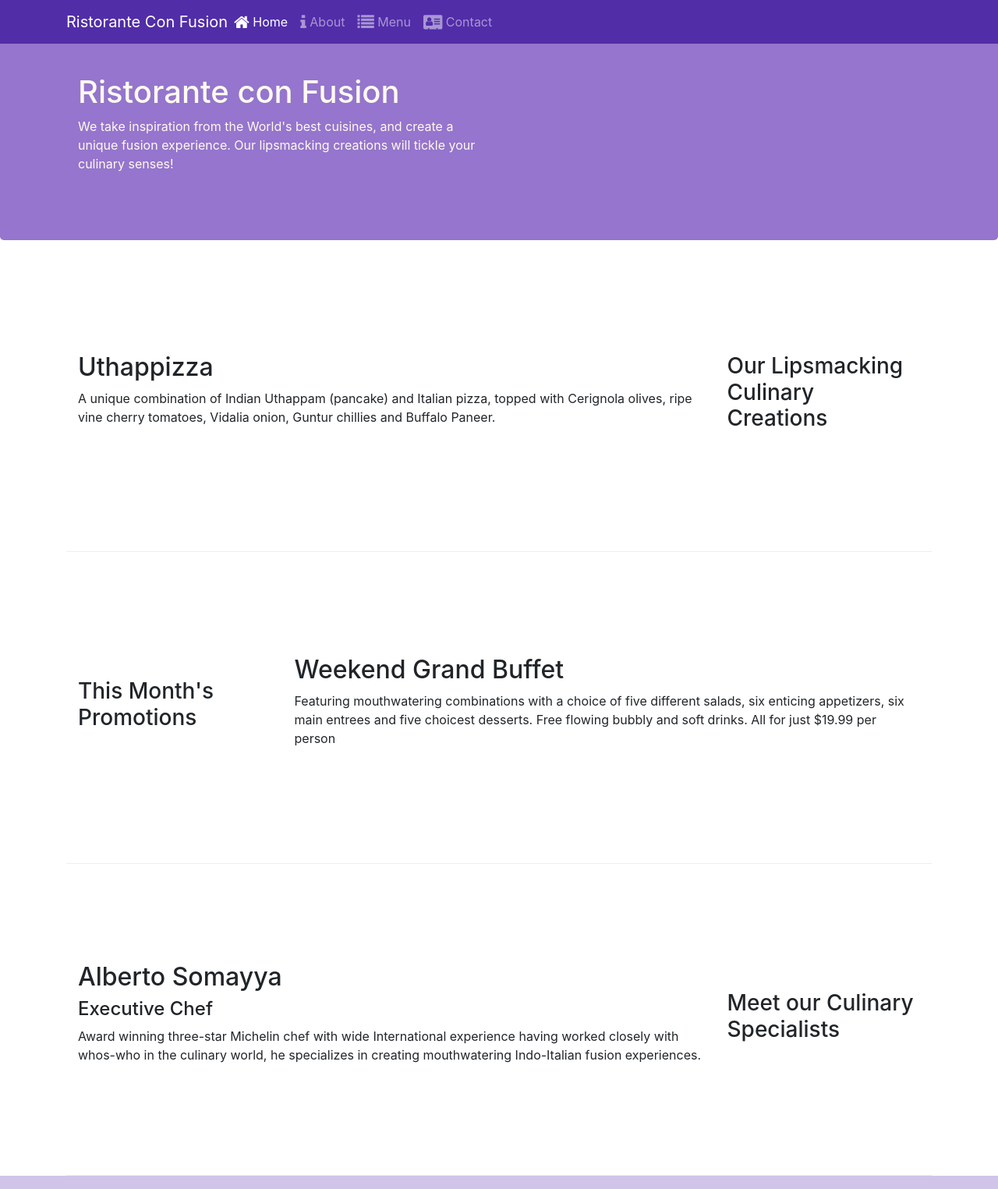
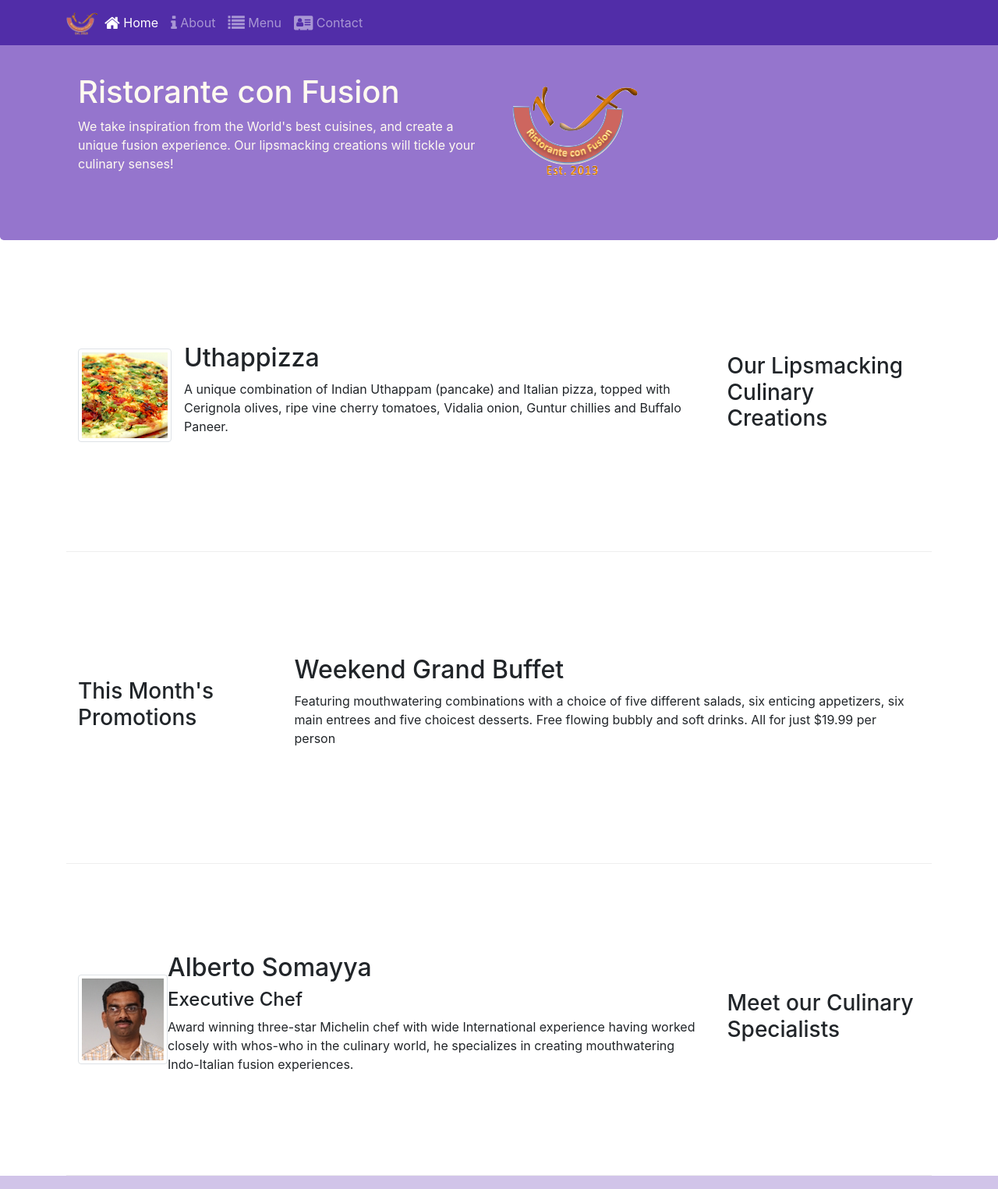
Before and after one commit to prateeknarayanan/Bootstrap-Test, a website: page index.html in a window 1280 px wide. Shown: the top 1525 px of the page at 78% size. Drawn offline with nearby package versions, Linux system fonts and the light colour scheme.

Commit message:
Images and Media

```diff
--- a/index.html
+++ b/index.html
@@ -21,7 +21,9 @@
             <button class="navbar-toggler" type="button" data-toggle="collapse" data-target="#Navbar">
                 <span class="navbar-toggler-icon"></span>
             </button>
-            <a class="navbar-brand mr-auto" href="#">Ristorante Con Fusion</a>
+            <a class="navbar-brand mr-auto" href="#">
+                <img src="img/logo.png" height="30" width="41">
+            </a>
             <div class="collapse navbar-collapse" id="Navbar">
                 <ul class="navbar-nav mr-auto">
                     <li class="nav-item active">
@@ -48,7 +50,8 @@
                     <h1>Ristorante con Fusion</h1>
                     <p>We take inspiration from the World's best cuisines, and create a unique fusion experience. Our lipsmacking creations will tickle your culinary senses!</p>
                 </div>
-                <div class="col-12 col-sm">
+                <div class="col-12 col-sm align-self-center">
+                    <img src="img/logo.png" class="img-fluid">
                 </div>
             </div>
         </div>
@@ -60,8 +63,16 @@
                 <h3>Our Lipsmacking Culinary Creations</h3>
             </div>
             <div class="col col-sm order-sm-first col-md">
-                <h2>Uthappizza</h2>
-                <p>A unique combination of Indian Uthappam (pancake) and Italian pizza, topped with Cerignola olives, ripe vine cherry tomatoes, Vidalia onion, Guntur chillies and Buffalo Paneer.</p>
+                <div class="media">
+                    <img class="d-flex mr-3 img-thumbnail align-self-center"
+                    src="img/uthappizza.png" alt="Uthappizza">
+                    <div class="media-body">
+                        <h2 class="mt-0">Uthappizza</h2>
+                        <p class="d-none d-sm-block">A unique combination of Indian Uthappam (pancake) and Italian pizza, topped with Cerignola olives, ripe vine cherry tomatoes, Vidalia onion, Guntur chillies and Buffalo Paneer.</p>
+                    </div>
+                </div>
+
+
             </div>
         </div>
 
@@ -81,9 +92,17 @@
                 <h3>Meet our Culinary Specialists</h3>
             </div>
             <div class="col col-sm order-sm-first col-md">
-                <h2>Alberto Somayya</h2>
-                <h4>Executive Chef</h4>
-                <p>Award winning three-star Michelin chef with wide International experience having worked closely with whos-who in the culinary world, he specializes in creating mouthwatering Indo-Italian fusion experiences. </p>
+                <div class="media">
+                    <img class="d-flex r-3 img-thumbnail align-self-center"
+                    src="img/alberto.png" alt="Alberto Somayya">
+                    <div class="media-body">
+                        <h2 class="mt-0">Alberto Somayya</h2>
+                        <h4>Executive Chef</h4>
+                        <p class="d-none d-sm-block">Award winning three-star Michelin chef with wide International experience having worked closely with whos-who in the culinary world, he specializes in creating mouthwatering Indo-Italian fusion experiences. </p>
+                    </div>
+                </div>
+
+
             </div>
         </div>
     </div>
```
Also changed, not shown: aboutus.html (+3 -2 lines), contactus.html (+3 -2 lines), img/alberto.png (added), img/buffet.png (added), img/logo.png (added), img/uthappizza.png (added).
